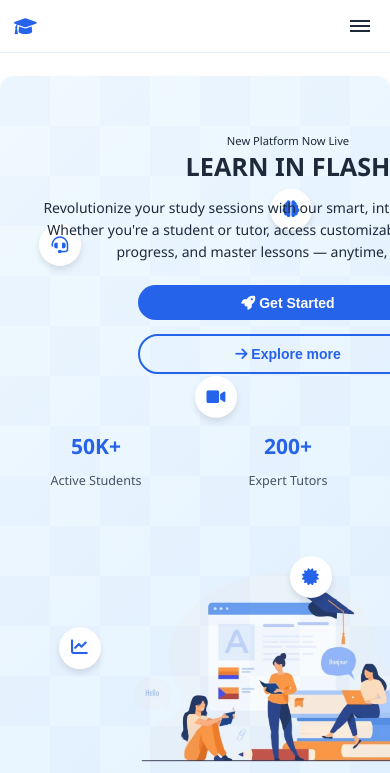
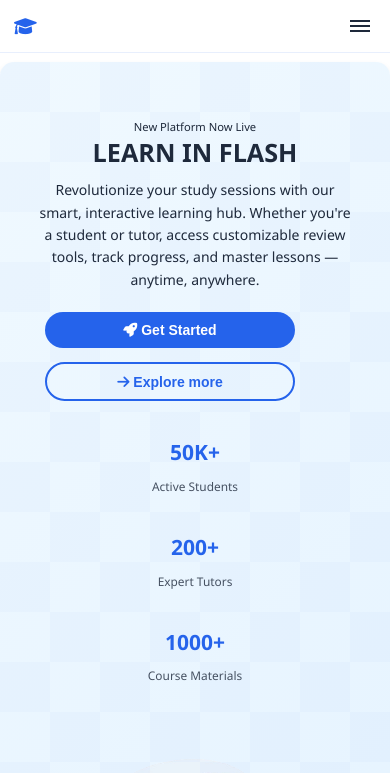
Before and after one commit to devilarence/Learn-in-Flash, a plain HTML site: page index.html in a window 390 px wide. Shown: the top 773 px of the page. Drawn offline with Linux system fonts and the light colour scheme.

Commit message:
Update style.css

```diff
--- a/static/style.css
+++ b/static/style.css
@@ -453,6 +453,89 @@ nav {
     color: var(--white);
     background: var(--primary);
     transform: scale(1.1);
+}
+
+/* Hero Section Responsive Fixes */
+@media screen and (max-width: 768px) {
+    .hero {
+        margin-top: 3.5rem;
+        padding: 2rem 1rem;
+        flex-direction: column;
+    }
+
+    .hero-text {
+        max-width: 100%;
+        padding: 0 1rem;
+    }
+
+    .hero-text h1 {
+        font-size: 2rem;
+        margin-bottom: 0.75rem;
+    }
+
+    .hero-subtitle {
+        font-size: 0.9rem;
+        margin-bottom: 1.5rem;
+    }
+
+    .hero-stats {
+        flex-direction: column;
+        gap: 1.5rem;
+        margin-top: 2rem;
+    }
+
+    .stat-item {
+        width: 100%;
+        padding: 0.5rem;
+    }
+
+    .stat-number {
+        font-size: 1.0rem;
+    }
+
+    .stat-label {
+        font-size: 0.85rem;
+    }
+
+    .cta-buttons {
+        flex-direction: column;
+        gap: 1rem;
+    }
+
+    .btn-primary,
+    .btn-secondary {
+        width: 100%;
+        max-width: 250px;
+    }
+
+    .illustration {
+        max-width: 100%;
+        margin-top: 2rem;
+        padding: 0 1rem;
+    }
+
+    .floating-icons {
+        display: none;
+    }
+}
+
+@media screen and (max-width: 480px) {
+    .hero {
+        margin-top: 3rem;
+        padding: 1.5rem 0.5rem;
+    }
+
+    .hero-text h1 {
+        font-size: 1.75rem;
+    }
+
+    .hero-subtitle {
+        font-size: 0.85rem;
+    }
+
+    .stat-number {
+        font-size: 1.5rem;
+    }
 }
 
 /* How it Works Section */
```
